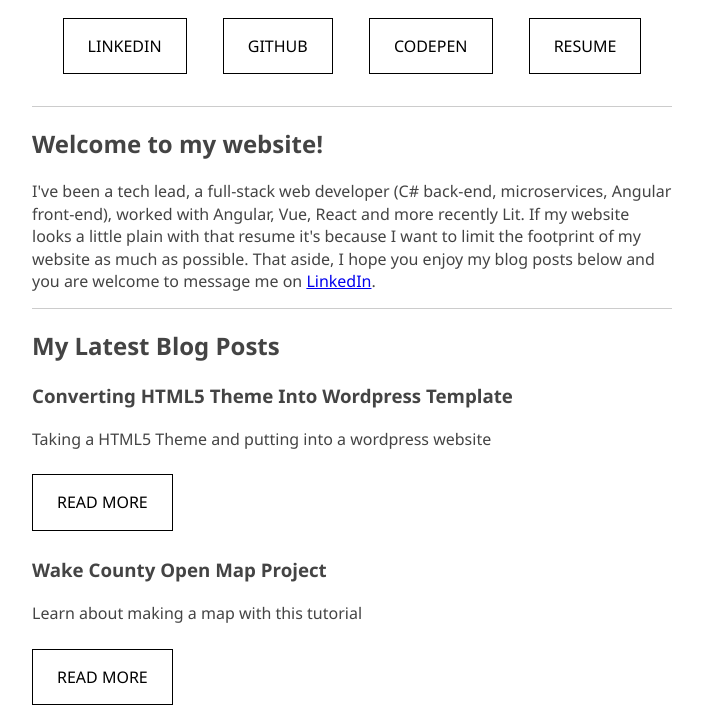
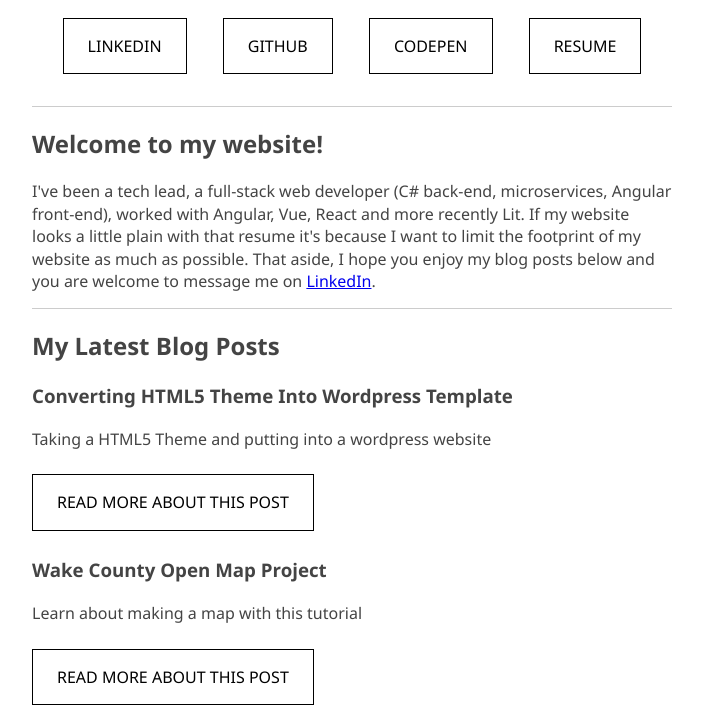
Before and after one commit to brianferry/simple-portfolio-neat, an Eleventy site: page src/index.html in a window 1280 px wide. Shown: the part 108-815 px from the top of the page, without its empty margins (288-990 px from the left). Built offline with nearby package versions, Linux system fonts and the light colour scheme; Eleventy itself is replaced by a stand-in of ours; files that its build step writes are made by us from their sources.

Commit message:
Changing 'Read More' to 'Read More About This Post'

```diff
--- a/src/_includes/partials/posts.html
+++ b/src/_includes/partials/posts.html
@@ -8,7 +8,7 @@
             {{ post.data.description }}
         </p>
         <a href="{{ post.url }}">
-            Read More
+            Read More About This Post
         </a>
     </article>
     {%- endfor -%}
```
